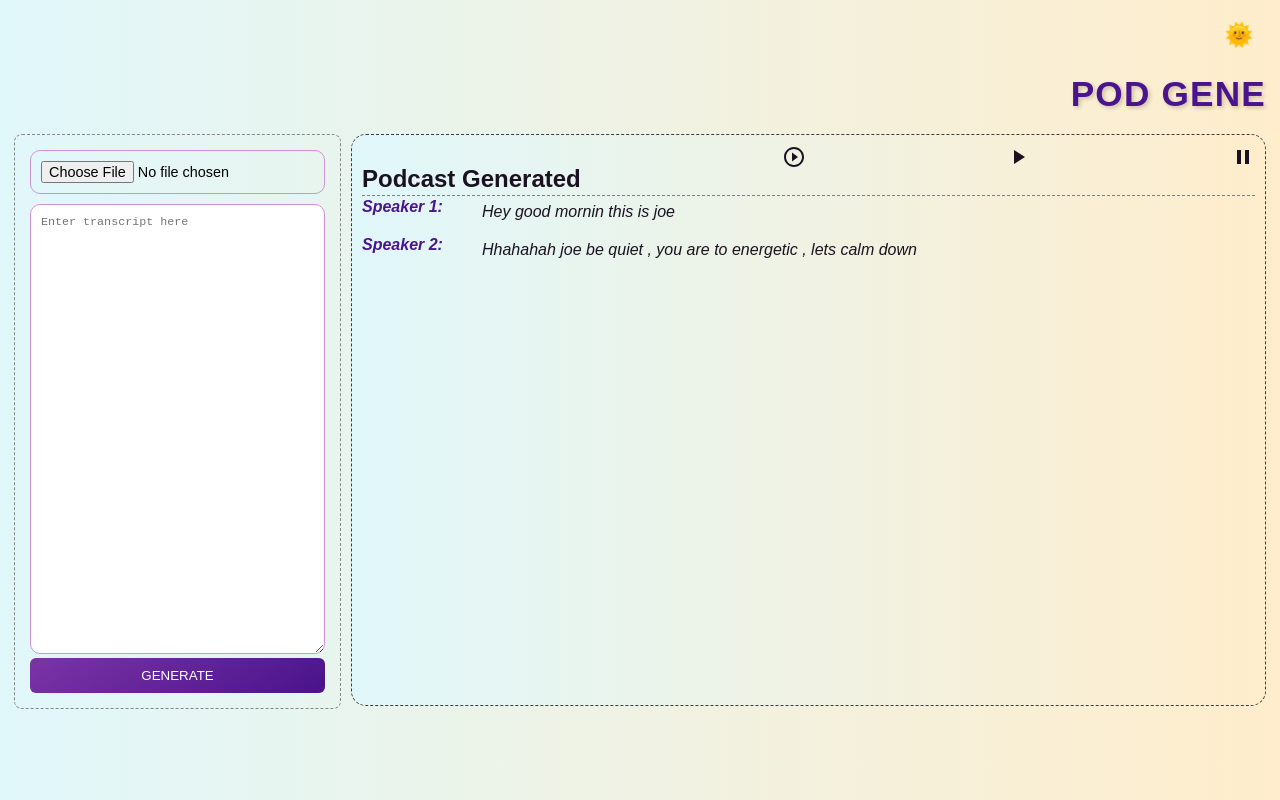
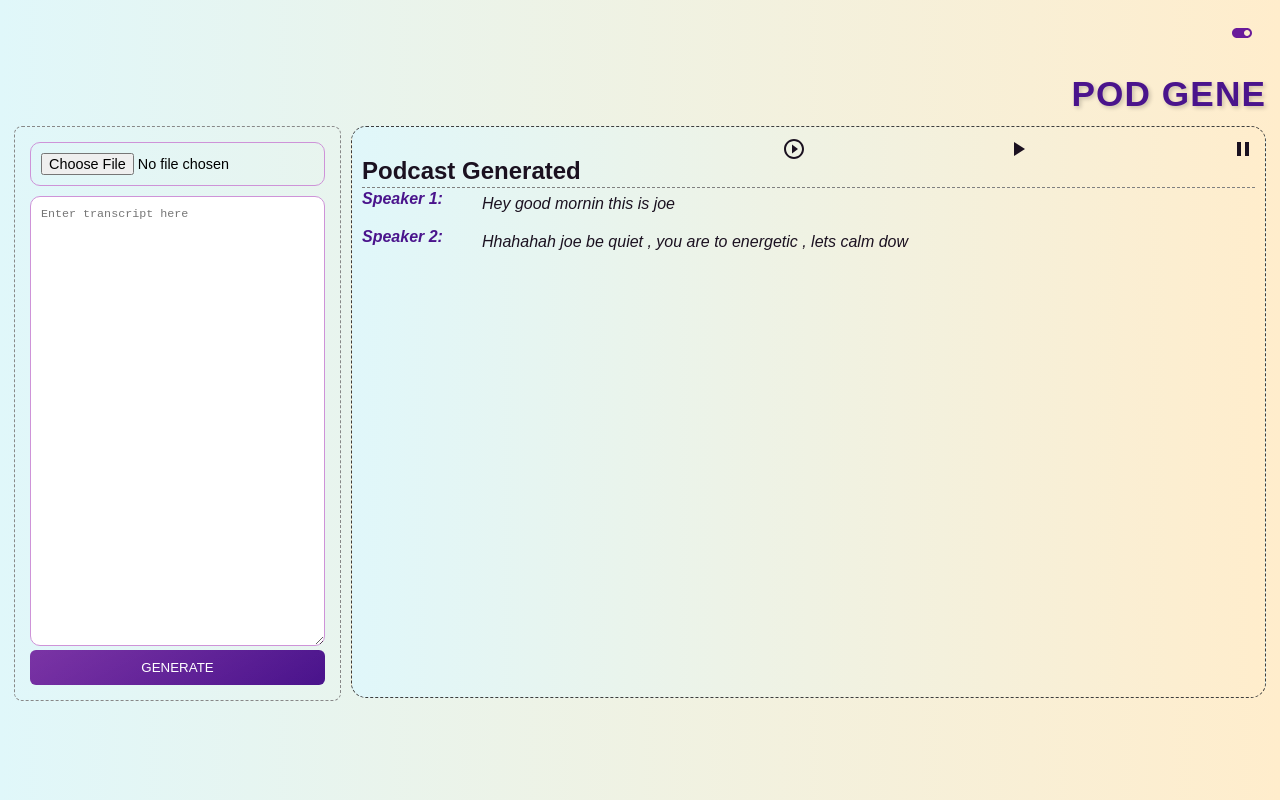
Before and after one commit to toplouie1/Podcast-generator, a React (Vite) app in the folder client/: page / in a window 1280 px wide. Built offline with nearby package versions, Linux system fonts and the light colour scheme.

Commit message:
changing the theme icon

```diff
--- a/client/src/App.jsx
+++ b/client/src/App.jsx
@@ -1,5 +1,7 @@
 import { useState, useEffect } from "react";
 import PodcastGenerator from "./components/PodcastGenerator";
+import ToggleOffIcon from "@mui/icons-material/ToggleOff";
+import ToggleOnIcon from "@mui/icons-material/ToggleOn";
 import "./css/App.css";
 
 export default function App() {
@@ -25,7 +27,7 @@ export default function App() {
 	return (
 		<div className={`app-container ${isDarkMode ? "dark-mode" : ""}`}>
 			<button className="theme-toggle" onClick={toggleTheme}>
-				{isDarkMode ? "🌙" : "🌞"}
+				{isDarkMode ? <ToggleOffIcon /> : <ToggleOnIcon />}
 			</button>
 			<PodcastGenerator />
 		</div>
--- a/client/src/components/GeneratedPodcastPreview.jsx
+++ b/client/src/components/GeneratedPodcastPreview.jsx
@@ -15,9 +15,9 @@ const speakText = (text, voiceIndex) => {
 		return;
 	}
 
-	utterance.pitch = 1.2;
-	utterance.rate = 1.2;
-	utterance.volume = 1.3;
+	utterance.pitch = 1.1;
+	utterance.rate = 1.1;
+	utterance.volume = 1.2;
 
 	const setVoice = () => {
 		const voices = synth.getVoices();
@@ -61,7 +61,7 @@ export default function GeneratedPodcastPreview({ generatedContent }) {
 		},
 		{
 			speaker: "Speaker 2:",
-			text: "Hhahahah joe be quiet , you are to energetic , lets calm down",
+			text: "Hhahahah joe be quiet , you are to energetic , lets calm dow",
 		},
 	];
 
--- a/client/src/css/App.css
+++ b/client/src/css/App.css
@@ -22,9 +22,9 @@ body.dark {
 .app-title {
 	font-size: 2.2rem;
 	color: #4a148c;
-	margin-bottom: 20px;
+	margin-bottom: 12px;
 	text-transform: uppercase;
-	letter-spacing: 1.2px;
+	letter-spacing: 1.1px;
 	text-shadow: 2px 2px 4px rgba(0, 0, 0, 0.2);
 	text-align: end;
 }
```
